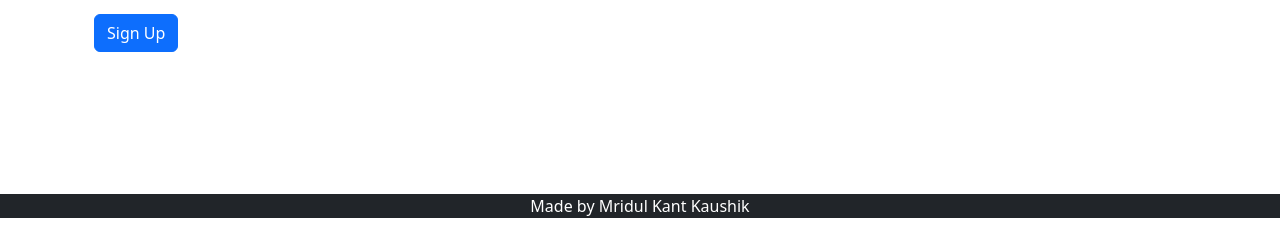
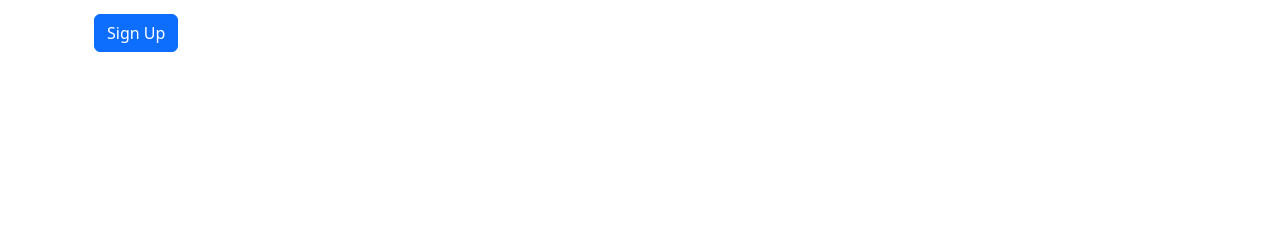
Before and after one commit to MridulKaushik/Social_ME, a Django app: page /accounts/signup/ in a window 1280 px wide. Shown: the part 574-800 px from the top of the page. Run offline with Django 3.2, Linux system fonts and the light colour scheme; some libraries are stand-ins or nearby versions.

Commit message:
Update base.html

```diff
--- a/Social_Me/templates/base.html
+++ b/Social_Me/templates/base.html
@@ -37,9 +37,6 @@
 
       {% endblock %}
     </div>
-    <footer class="bg-dark text-center text-white">
-        <div> Made by Mridul Kant Kaushik</div>
-    </footer>
     <script src="https://code.jquery.com/jquery-3.5.1.slim.min.js" integrity="sha384-DfXdz2htPH0lsSSs5nCTpuj/zy4C+OGpamoFVy38MVBnE+IbbVYUew+OrCXaRkfj" crossorigin="anonymous"></script>
     <script src="https://cdn.jsdelivr.net/npm/bootstrap@5.3.1/dist/js/bootstrap.bundle.min.js" integrity="sha384-HwwvtgBNo3bZJJLYd8oVXjrBZt8cqVSpeBNS5n7C8IVInixGAoxmnlMuBnhbgrkm" crossorigin="anonymous"></script>
 
```
